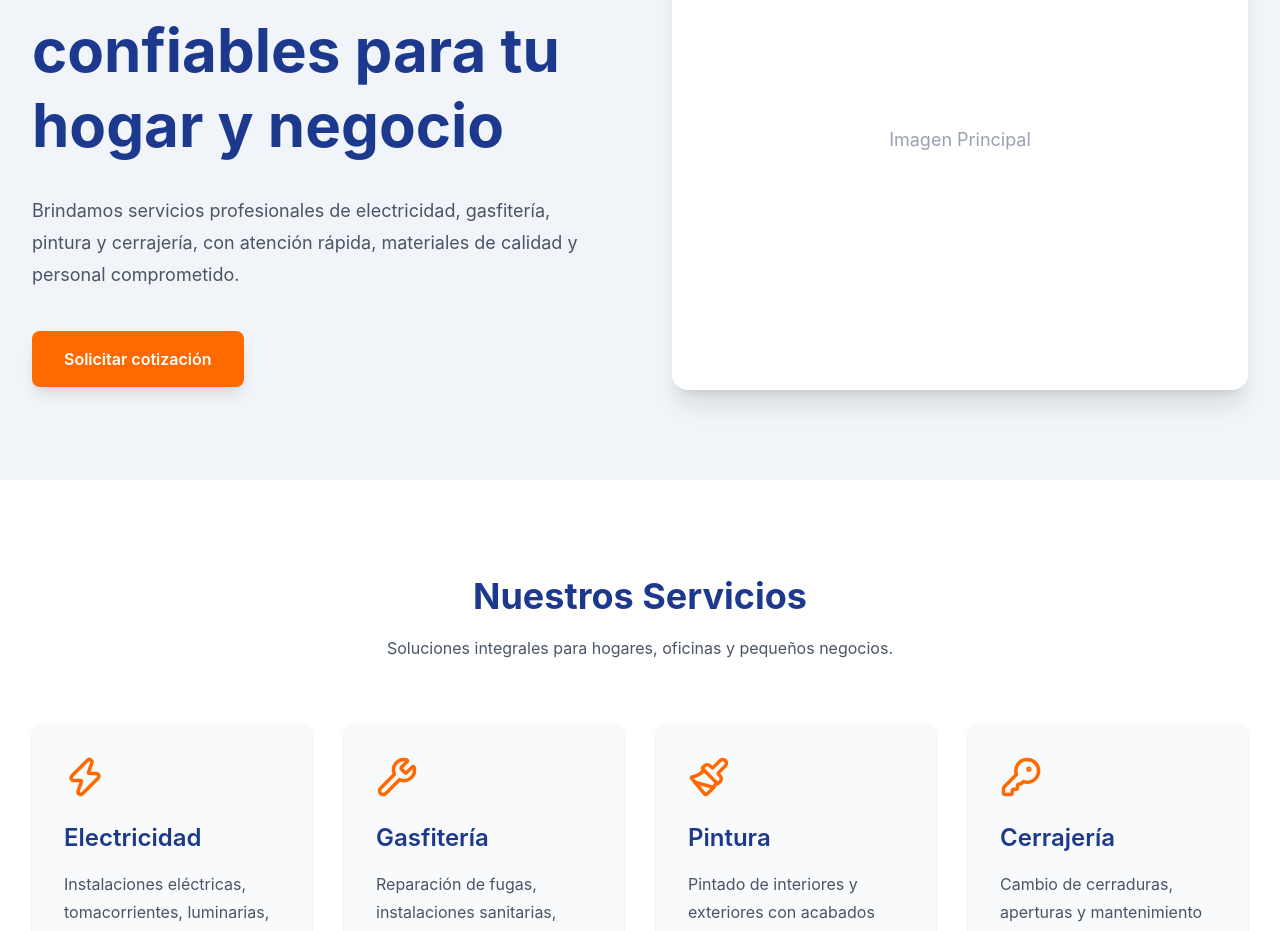
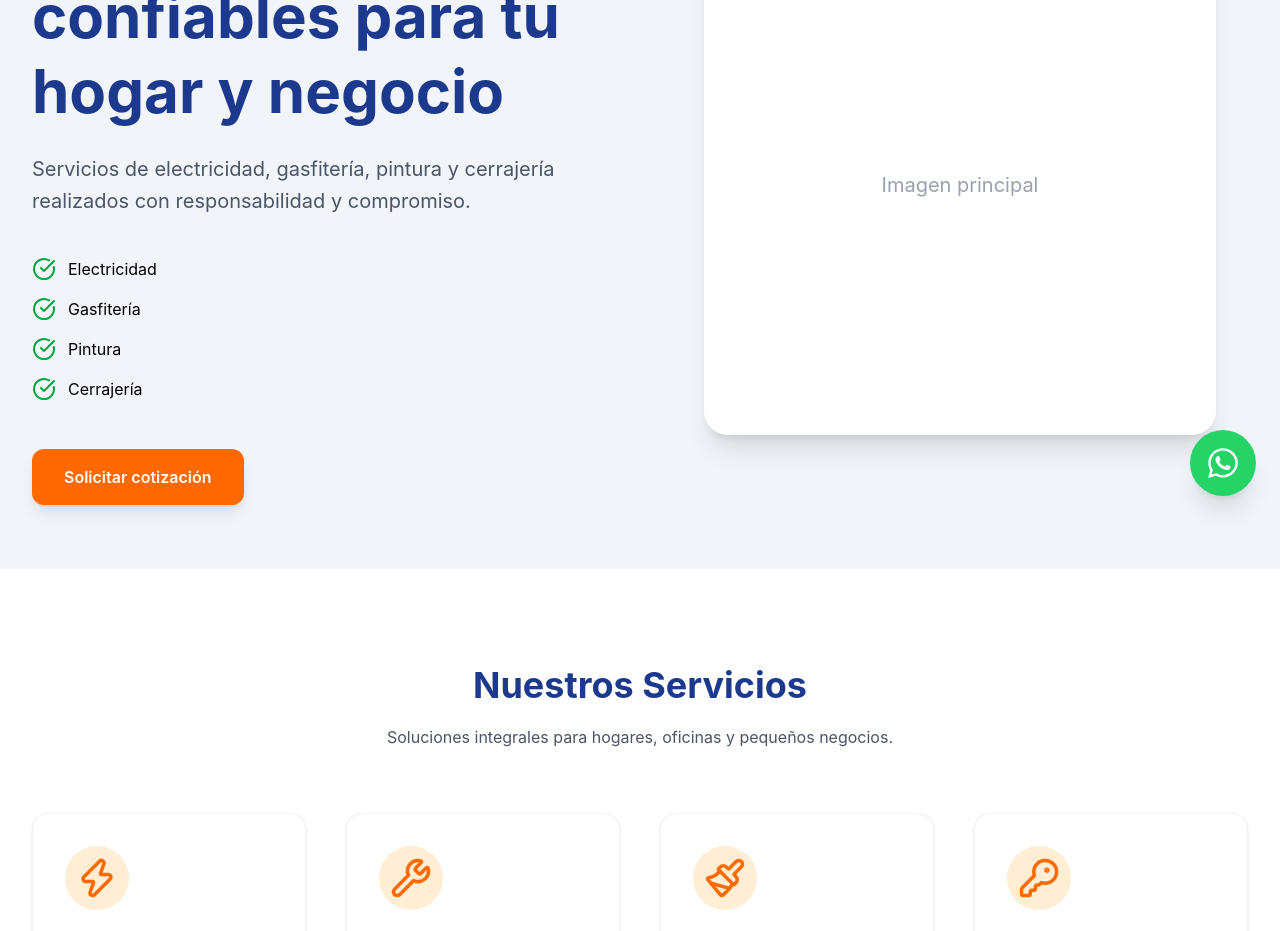
Before and after one commit to Mikiflo/ar96-soluciones-web, a React (Vite) app: page / in a window 1280 px wide. Shown: the part 280-1211 px from the top of the page. Built offline with nearby package versions, Linux system fonts and the light colour scheme.

Commit message:
Mejoras visuales del hero y servicios

```diff
--- a/package.json
+++ b/package.json
@@ -14,6 +14,7 @@
     "lucide-react": "^1.28.0",
     "react": "^19.2.8",
     "react-dom": "^19.2.8",
+    "react-icons": "^5.7.0",
     "tailwindcss": "^4.3.3"
   },
   "devDependencies": {
--- a/src/App.jsx
+++ b/src/App.jsx
@@ -3,6 +3,7 @@ import Hero from "./components/Hero";
 import Services from "./components/Services";
 import WhyUs from "./components/WhyUs";
 import Footer from "./components/Footer";
+import WhatsAppButton from "./components/WhatsAppButton";
 
 function App() {
   return (
@@ -12,6 +13,7 @@ function App() {
       <Services />
       <WhyUs />
       <Footer />
+      <WhatsAppButton />
     </>
   );
 }
--- a/src/components/Footer.jsx
+++ b/src/components/Footer.jsx
@@ -53,7 +53,7 @@ function Footer() {
 
         <div>
 
-          <h3 className="font-semibold text-xl mb-5">
+          <h3 id="contacto" className="font-semibold text-xl mb-5">
             Atención
           </h3>
 
--- a/src/components/Hero.jsx
+++ b/src/components/Hero.jsx
@@ -1,55 +1,97 @@
+import { CheckCircle } from "lucide-react";
+
 function Hero() {
   return (
-    <section className="bg-slate-100">
 
-      <div className="max-w-7xl mx-auto px-8 min-h-[85vh] grid md:grid-cols-2 gap-16 items-center">
+    <section
+  id="inicio"
+  className="bg-slate-100 min-h-[85vh] flex items-center"
+>
+  <div className="max-w-7xl mx-auto px-8 py-16 grid lg:grid-cols-2 gap-16 items-center">
+
+    {/* Texto */}
 
     <div>
 
-          <span className="text-orange-500 font-semibold uppercase tracking-wider">
-            Atención rápida y garantizada
+      <span className="text-orange-500 font-semibold uppercase tracking-widest">
+        Atención rápida
       </span>
 
-          <h1 className="text-5xl lg:text-6xl font-bold text-blue-900 mt-5 leading-tight">
+      <h1 className="text-5xl lg:text-6xl font-bold text-blue-900 leading-tight mt-4">
 
         Soluciones confiables para tu hogar y negocio
 
       </h1>
 
-          <p className="mt-8 text-lg text-gray-600 leading-8">
+      <p className="mt-6 text-xl text-gray-600 leading-8">
 
-            Brindamos servicios profesionales de
-            electricidad, gasfitería, pintura y cerrajería,
-            con atención rápida, materiales de calidad y
-            personal comprometido.
+        Servicios de electricidad, gasfitería, pintura y cerrajería
+        realizados con responsabilidad y compromiso.
 
       </p>
 
-          <button className="mt-10 bg-orange-500 hover:bg-orange-600 transition text-white px-8 py-4 rounded-lg font-semibold shadow-lg">
+      <div className="mt-10 space-y-4">
+
+        <div className="flex items-center gap-3">
+
+          <CheckCircle className="text-green-600" />
+
+          <span>Electricidad</span>
+
+        </div>
+
+        <div className="flex items-center gap-3">
+
+          <CheckCircle className="text-green-600" />
+
+          <span>Gasfitería</span>
+
+        </div>
+
+        <div className="flex items-center gap-3">
+
+          <CheckCircle className="text-green-600" />
+
+          <span>Pintura</span>
+
+        </div>
+
+        <div className="flex items-center gap-3">
+
+          <CheckCircle className="text-green-600" />
+
+          <span>Cerrajería</span>
+
+        </div>
+
+      </div>
+
+      <a
+        href="#contacto"
+        className="inline-block mt-12 bg-orange-500 hover:bg-orange-600 transition text-white px-8 py-4 rounded-xl font-semibold shadow-lg"
+      >
 
         Solicitar cotización
 
-          </button>
+      </a>
 
     </div>
 
+    {/* Imagen */}
+
     <div className="flex justify-center">
 
-          <div className="w-full h-[500px] rounded-2xl bg-white shadow-xl flex items-center justify-center">
+      <div className="w-full max-w-lg h-[500px] rounded-3xl bg-white shadow-xl flex items-center justify-center text-gray-400 text-xl">
 
-            <span className="text-gray-400 text-lg">
-
-              Imagen Principal
-
-            </span>
+        Imagen principal
 
       </div>
 
     </div>
 
   </div>
+</section>
 
-    </section>
   )
 }
 
--- a/src/components/Navbar.jsx
+++ b/src/components/Navbar.jsx
@@ -19,25 +19,25 @@ function Navbar() {
         <ul className="hidden md:flex gap-10 font-medium text-gray-700">
 
           <li>
-            <a href="#" className="hover:text-orange-500 transition">
+            <a href="#inicio" className="hover:text-orange-500 transition">
               Inicio
             </a>
           </li>
 
           <li>
-            <a href="#" className="hover:text-orange-500 transition">
+            <a href="#servicios" className="hover:text-orange-500 transition">
               Servicios
             </a>
           </li>
 
           <li>
-            <a href="#" className="hover:text-orange-500 transition">
+            <a href="#nosotros" className="hover:text-orange-500 transition">
               Nosotros
             </a>
           </li>
 
           <li>
-            <a href="#" className="hover:text-orange-500 transition">
+            <a href="#contacto" className="hover:text-orange-500 transition">
               Contacto
             </a>
           </li>
--- a/src/components/Services.jsx
+++ b/src/components/Services.jsx
@@ -36,7 +36,7 @@ function Services() {
 
   return (
 
-    <section className="py-24 bg-white">
+    <section id="servicios" className="py-24 bg-white">
 
       <div className="max-w-7xl mx-auto px-8">
 
@@ -52,28 +52,28 @@ function Services() {
 
         </p>
 
-        <div className="grid md:grid-cols-2 lg:grid-cols-4 gap-8 mt-16">
+        <div className="grid md:grid-cols-2 lg:grid-cols-4 gap-10 mt-16">
 
           {services.map((service) => (
 
             <div
               key={service.title}
-              className="bg-slate-50 rounded-xl p-8 shadow-sm hover:shadow-lg transition"
+              className="bg-white rounded-2xl p-8 border border-gray-100 shadow-sm hover:-translate-y-2 hover:shadow-2xl hover:border-orange-200 transition-all duration-300 cursor-default"
             >
 
-              <div className="text-orange-500">
+              <div className="w-16 h-16 rounded-full bg-orange-100 flex items-center justify-center text-orange-500">
 
                 {service.icon}
 
               </div>
 
-              <h3 className="mt-6 text-2xl font-semibold text-blue-900">
+              <h3 className="mt-6 text-xl font-bold text-blue-900">
 
                 {service.title}
 
               </h3>
 
-              <p className="mt-4 text-gray-600 leading-7">
+              <p className="mt-4 text-gray-600 leading-relaxed">
 
                 {service.description}
 
--- /dev/null
+++ b/src/components/WhatsAppButton.jsx
@@ -0,0 +1,25 @@
+import { FaWhatsapp } from "react-icons/fa";
+
+function WhatsAppButton() {
+
+  const phone = "51999999999";
+
+  const message =
+    "Hola, deseo solicitar información sobre sus servicios.";
+
+  const url = `https://wa.me/${phone}?text=${encodeURIComponent(message)}`;
+
+  return (
+    <a
+      href={url}
+      target="_blank"
+      rel="noopener noreferrer"
+      className="fixed bottom-6 right-6 bg-[#25D366] hover:bg-[#20ba5a] text-white p-4 rounded-full shadow-xl transition duration-300 z-50"
+      aria-label="WhatsApp"
+    >
+      <FaWhatsapp size={34} />
+    </a>
+  );
+}
+
+export default WhatsAppButton;
--- a/src/components/WhyUs.jsx
+++ b/src/components/WhyUs.jsx
@@ -32,7 +32,7 @@ function WhyUs() {
 
   return (
 
-    <section className="bg-slate-100 py-24">
+    <section id="nosotros" className="bg-slate-100 py-24">
 
       <div className="max-w-7xl mx-auto px-8">
 
--- a/src/index.css
+++ b/src/index.css
@@ -1 +1,5 @@
 @import "tailwindcss";
+
+html{
+    scroll-behavior:smooth;
+}
```
Also changed, not shown: 1 other file (tests, documents, lock files or other folders). Lines whose indentation alone changed are shown as unchanged.
